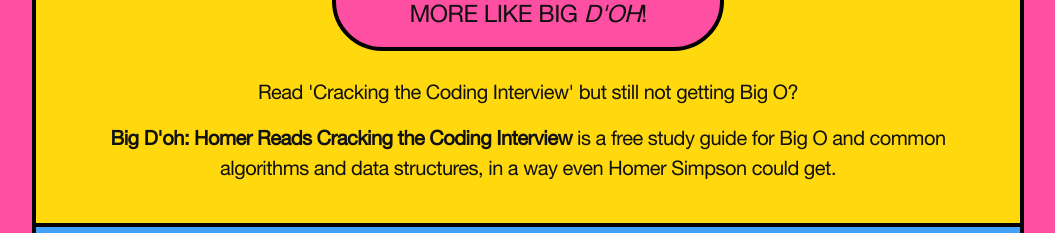
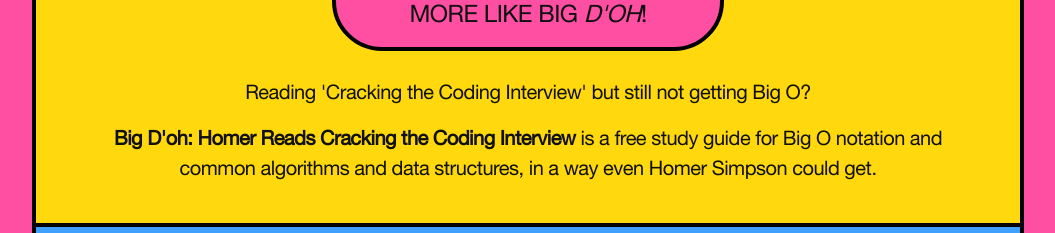
Before and after one commit to bg-write/big-doh, a React (Create React App) app: page / in a window 1280 px wide. Shown: the part 637-870 px from the top of the page, without its empty margins (112-1167 px from the left). Built offline with nearby package versions, Linux system fonts and the light colour scheme.

Commit message:
Update Home copy

```diff
--- a/src/components/Home.jsx
+++ b/src/components/Home.jsx
@@ -50,12 +50,12 @@ function Home() {
 						</div>
 						<div>
 							<p>
-								Read 'Cracking the Coding Interview' but still not getting Big
+								Reading 'Cracking the Coding Interview' but still not getting Big
 								O?
 							</p>
 							<p>
 								<b>Big D'oh: Homer Reads Cracking the Coding Interview</b> is a
-								free study guide for Big O and common algorithms and data
+								free study guide for Big O notation and common algorithms and data
 								structures, in a way even Homer Simpson could get.
 							</p>
 						</div>
```
